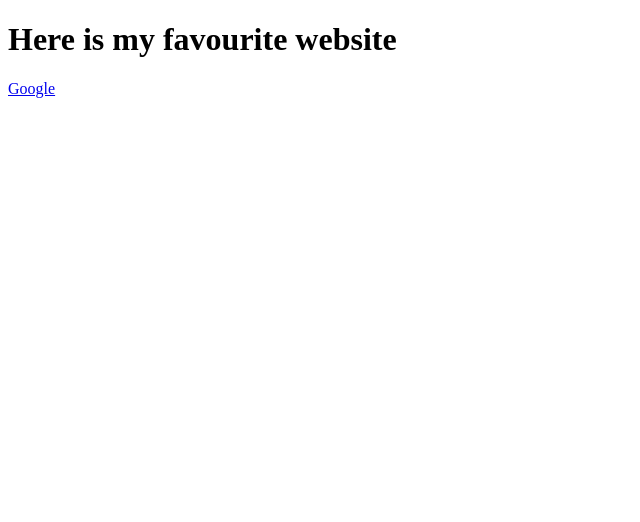
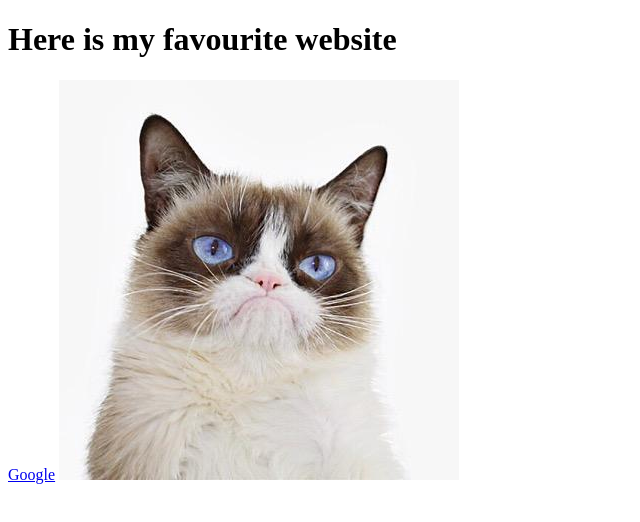
Before and after one commit to koldovsky/lvc208-1-sample-html, a plain HTML site: page index.html in a window 1280 px wide. Shown: the whole page, without its empty margins (0-640 px from the left). Drawn offline with Linux system fonts and the light colour scheme.

Commit message:
Added picture

```diff
--- a/index.html
+++ b/index.html
@@ -7,5 +7,6 @@
 <body>
     <h1>Here is my favourite website</h1>
     <a href="http://google.com">Google</a>
+    <img src="img/happy-cat.jpg" alt="Happy Cat">
 </body>
 </html>
```
Also changed, not shown: img/happy-cat.jpg (added).
